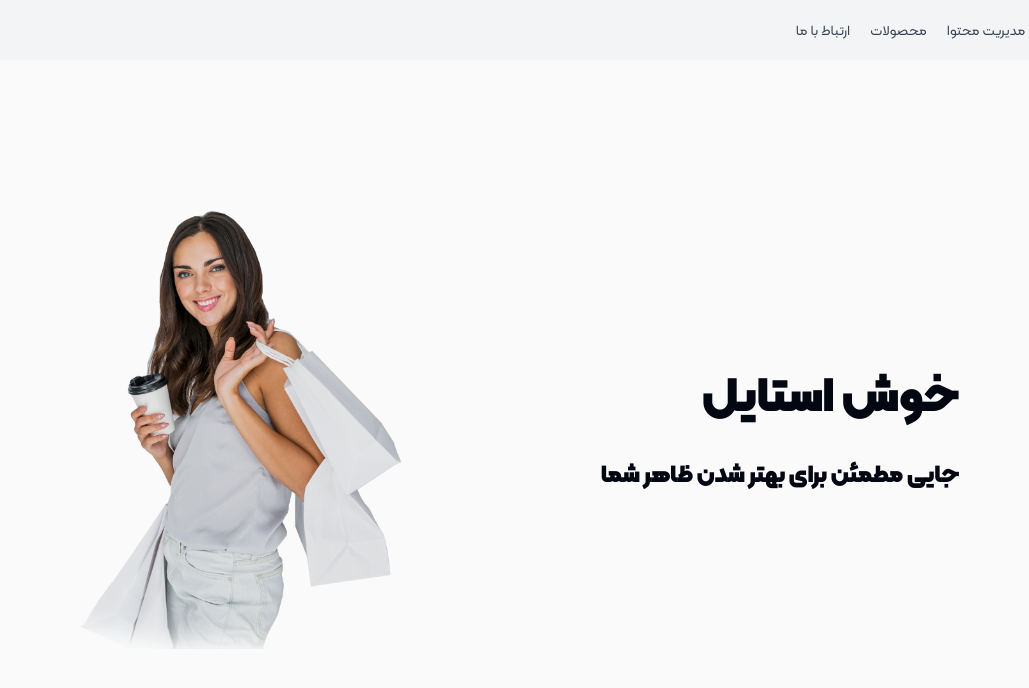
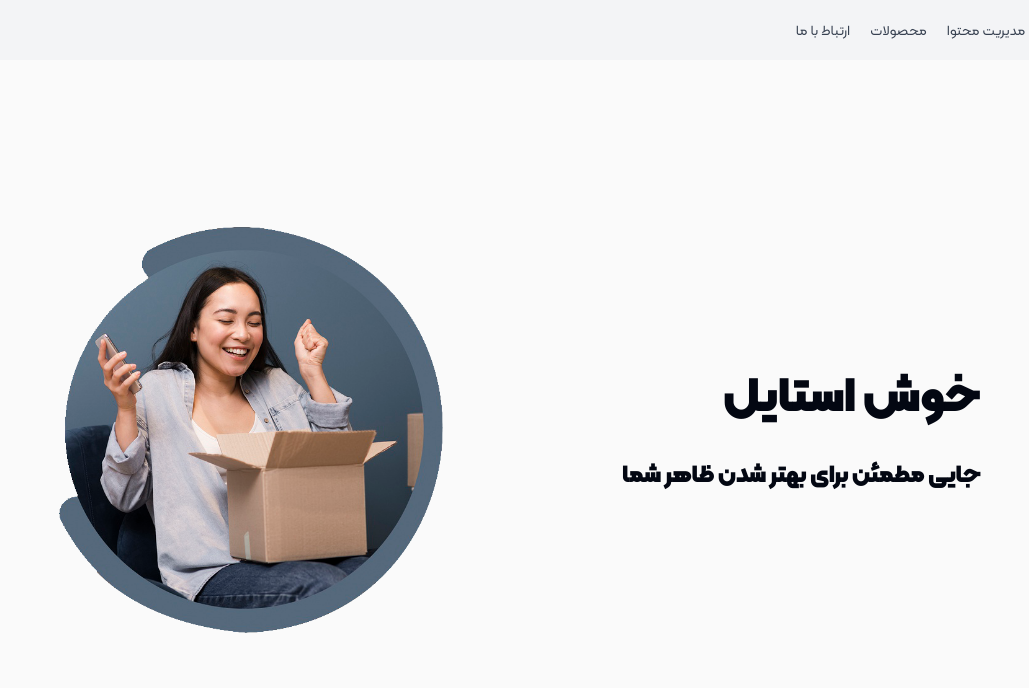
Before and after one commit to mbadangiz/02MiniOnlineShop, a React (Vite) app: page / in a window 1280 px wide. Shown: the top 688 px of the page, without its empty margins (251-1280 px from the left). Built offline with nearby package versions, Linux system fonts and the light colour scheme.

Commit message:
New Image

```diff
--- a/src/Components/Header/Header.jsx
+++ b/src/Components/Header/Header.jsx
@@ -8,7 +8,7 @@ const Header = () => {
         </h2>
       </div>
       <div>
-        <img src="./Img/Img-Header2.png" className="w-80 " alt="" />
+        <img src="./Img/Img-Header.png" className="w-96 " alt="" />
       </div>
     </div>
   );
```
Also changed, not shown: public/Img/Img-Header3.svg (added).
